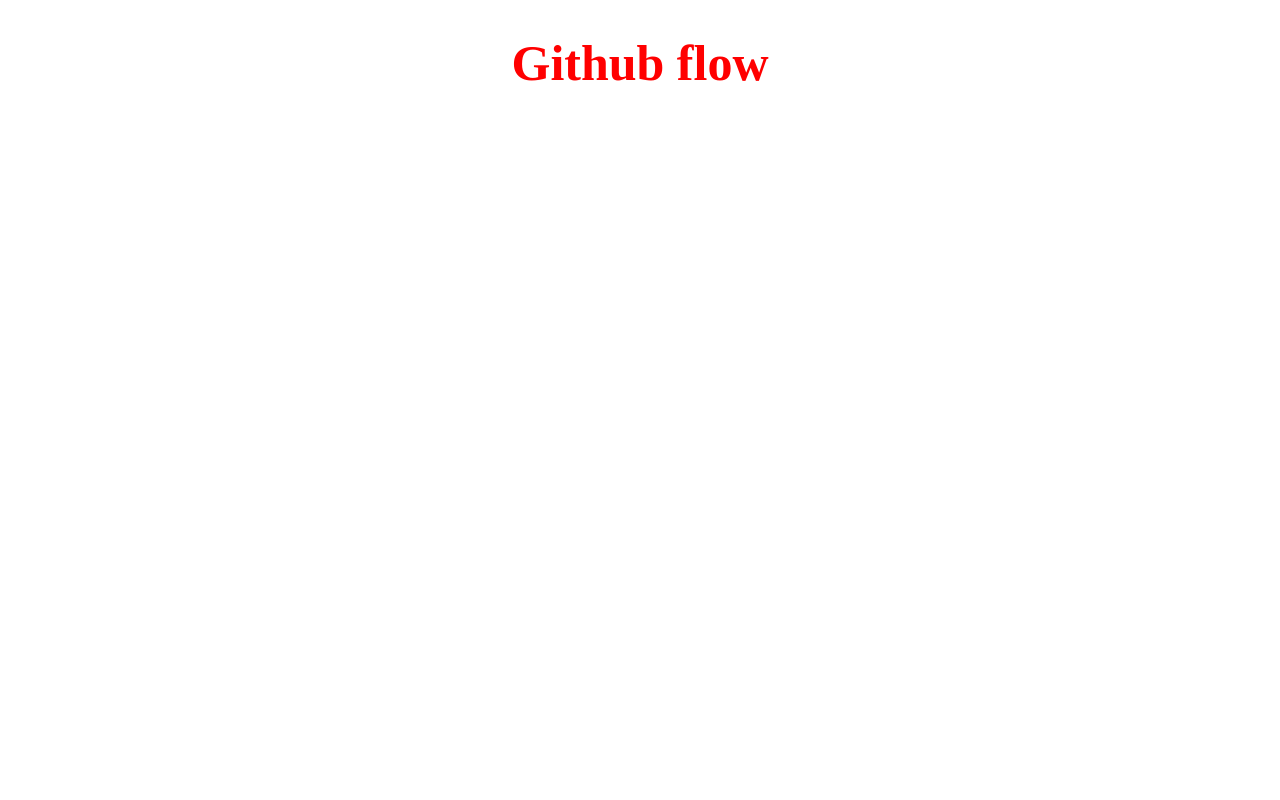
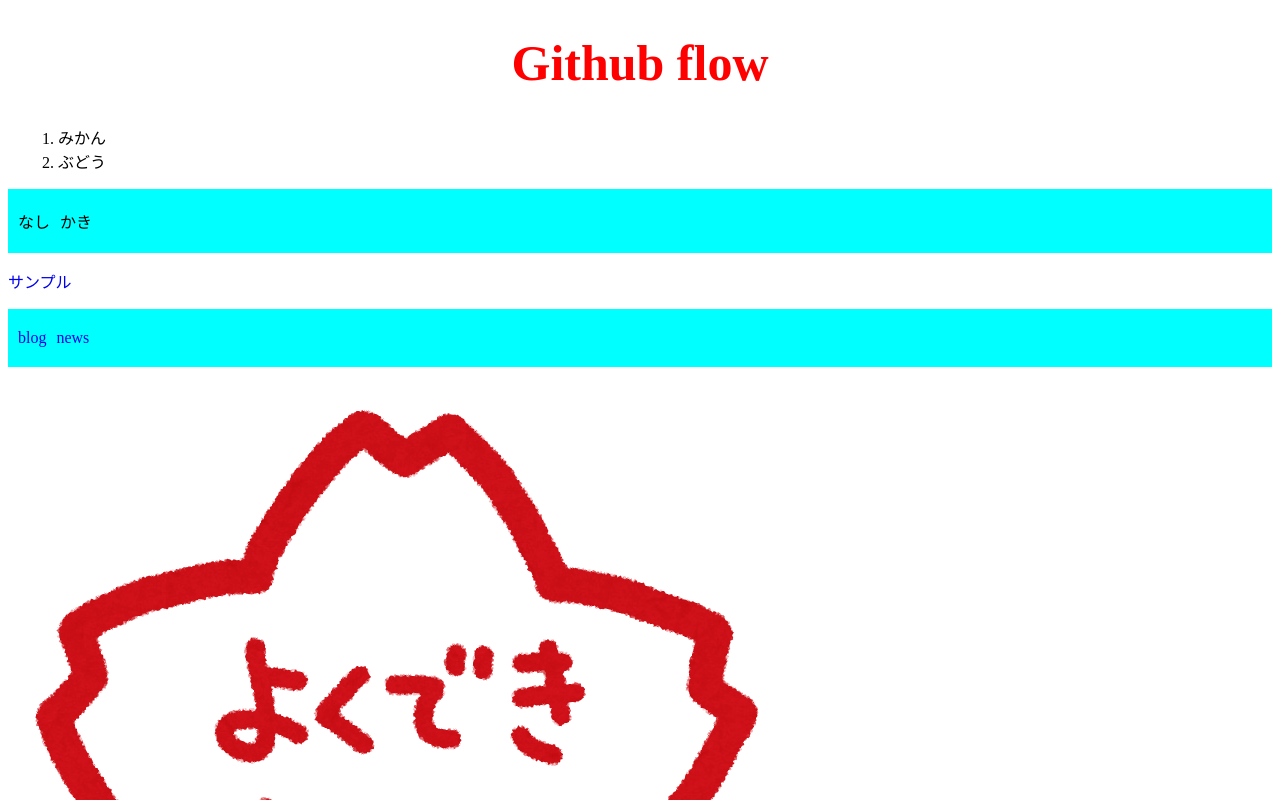
Before and after one commit to Misaki0917/review, a plain HTML site: page index.html in a window 1280 px wide. Shown: the top 800 px of the page. Drawn offline with Linux system fonts and the light colour scheme.

Commit message:
write down html&css

```diff
--- a/index.html
+++ b/index.html
@@ -8,5 +8,23 @@
 </head>
 <body>
   <h1>Github flow</h1>
+  <ol>
+    <li>みかん</li>
+    <li>ぶどう</li>
+  </ol>
+  <ul>
+    <li>なし</li>
+    <li>かき</li>
+  </ul>
+  <a href="./sample.html">サンプル</a>
+
+  <ul>
+    <!-- 内部リンクの使い方には# id -->
+    <li><a href="#blog">blog</a></li>
+    <li><a href="#new">news</a></li>
+  </ul>
+
+  <img src="./grade2_yokudekimashita.png" alt="">
+  <h2 id="blog">Blog</h2>
 </body>
 </html>
--- a/style.css
+++ b/style.css
@@ -4,3 +4,19 @@
   font-size: 50px;
   text-align: center;
 }
+
+ul{
+  list-style: none;
+  display: flex;
+  background-color: aqua;
+  padding: 20px 0;
+  /* padding 要素の内側を太らせる */
+}
+
+li{
+  margin-left: 10px;
+}
+
+a{
+  text-decoration: none;
+}
```
Also changed, not shown: sample.html (added, +11 -0 lines), grade2_yokudekimashita.png (added).
